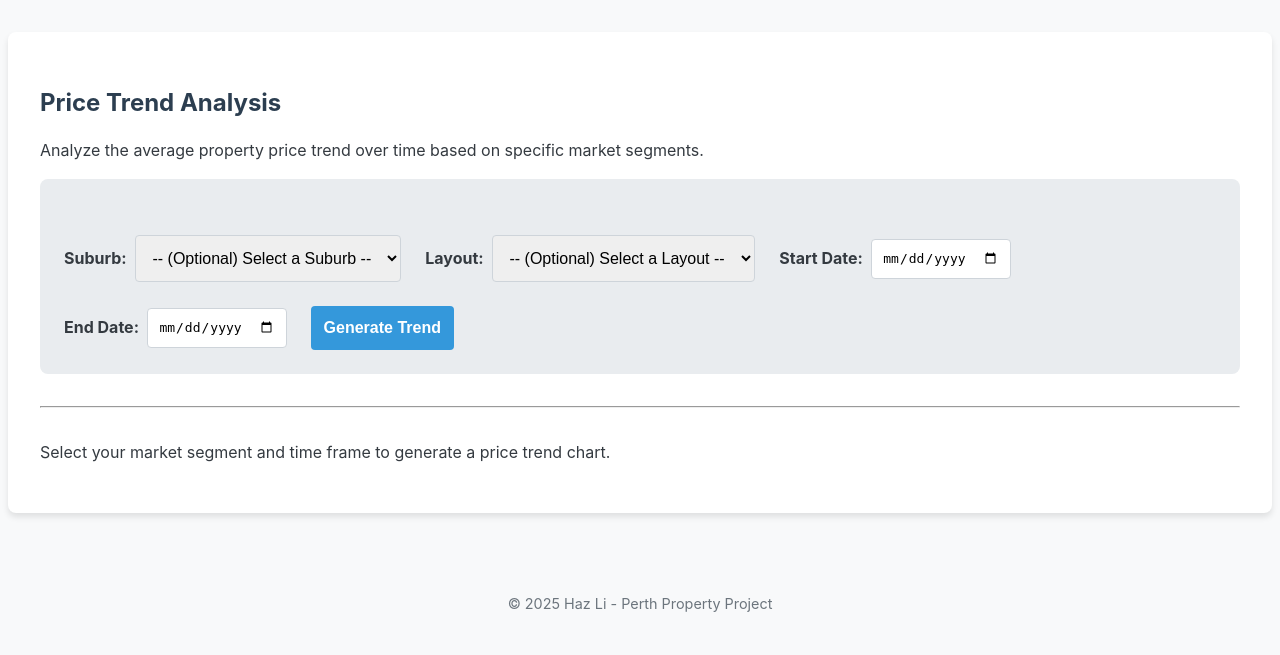
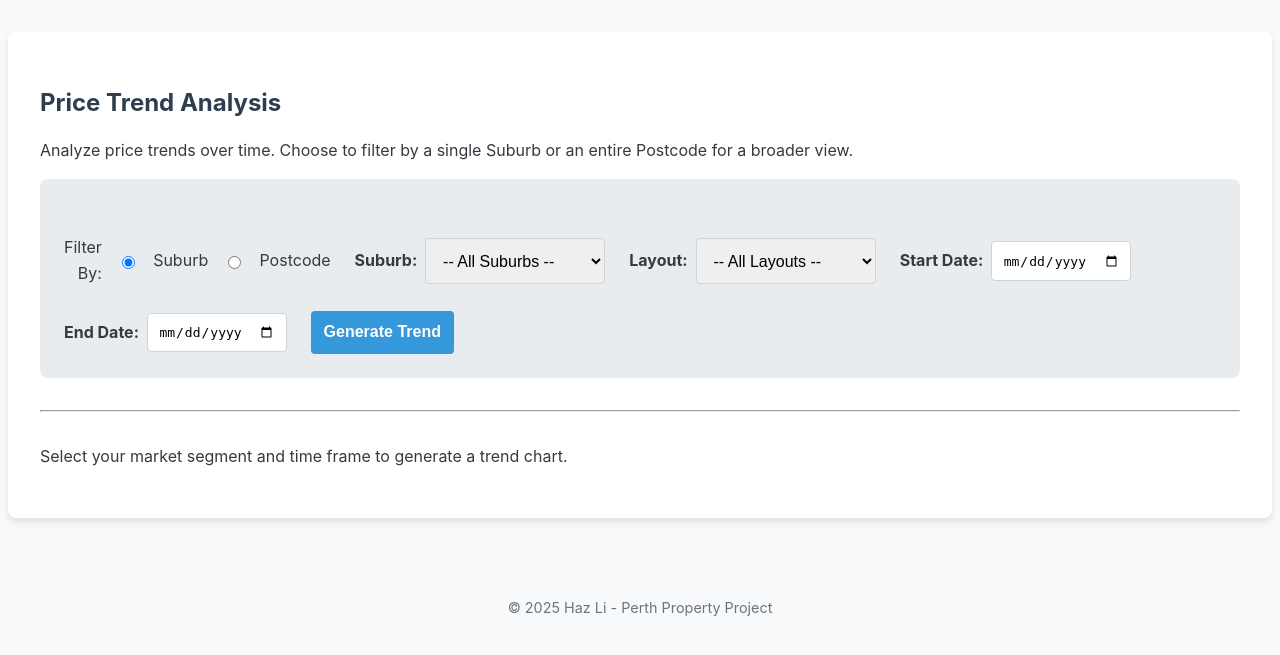
Before and after one commit to cloud9ight/perth_property_analysis, a Flask app: page /trend in a window 1280 px wide. Shown: the part 74-729 px from the top of the page. Run offline with Flask 3, Linux system fonts and the light colour scheme; tables that the repository leaves empty hold one stand-in row (values such as "Sample post"); some libraries are stand-ins or nearby versions.

Commit message:
update to filter by suburb or postcode

```diff
--- a/app.py
+++ b/app.py
@@ -50,14 +50,16 @@ def get_dimension_data():
             primary_schools = pd.read_sql("SELECT primary_school_id, primary_school_name FROM DIM_Primary_Schools ORDER BY primary_school_name", connection).to_dict('records')
             secondary_schools = pd.read_sql("SELECT secondary_school_id, secondary_school_name FROM DIM_Secondary_Schools ORDER BY secondary_school_name", connection).to_dict('records')
             years = pd.read_sql("SELECT DISTINCT YEAR(date_sold) as year FROM FACT_Properties ORDER BY year DESC", connection)['year'].tolist()
+            postcodes = pd.read_sql("SELECT DISTINCT postcode FROM DIM_Suburbs ORDER BY postcode", connection)['postcode'].tolist()
         return {
             'suburbs': suburbs, 'layouts': layouts, 'agencies': agencies,
             'primary_schools': primary_schools, 'secondary_schools': secondary_schools,
-            'available_years': years
+            'available_years': years,
+            'postcodes': postcodes
         }
     except Exception as e:
         logging.error(f"Failed to fetch dimension data: {e}")
-        return {key: [] for key in ['suburbs', 'layouts', 'agencies', 'primary_schools', 'secondary_schools', 'available_years']}
+        return {key: [] for key in ['suburbs', 'layouts', 'agencies', 'primary_schools', 'secondary_schools', 'available_years', 'postcodes']}
 
 
 # COLOR_PALETTE = [
@@ -397,76 +399,88 @@ def compare():
 @app.route('/trend', methods=['GET', 'POST'])
 def trend():
     """
-    Handles the trend analysis page, allowing users to analyze price trends over time.
+    Handles trend analysis, allowing users to filter by EITHER Suburb OR Postcode.
     """
     dim_data = get_dimension_data()
     chart_data = None
     selected_filters = {}
-
-    # We need a start date and end date for filtering the time series.
-    # We also need a layout and/or a suburb.
+    chart_title = "Price Trend"
 
     if request.method == 'POST':
         try:
-            # 1. Get filter choices
+            # --- 1. Get filter choices, including the new filter_by mode ---
+            filter_by = request.form.get('filter_by') # This will be 'suburb' or 'postcode'
+            suburb_id = request.form.get('suburb_id')
+            postcode = request.form.get('postcode')
+            layout_id = request.form.get('layout_id')
             start_date = request.form.get('start_date')
             end_date = request.form.get('end_date')
-            suburb_id = request.form.get('suburb_id')
-            layout_id = request.form.get('layout_id')
 
             selected_filters = {
+                'filter_by': filter_by,
                 'suburb_id': int(suburb_id) if suburb_id else None,
+                'postcode': int(postcode) if postcode else None,
                 'layout_id': int(layout_id) if layout_id else None,
                 'start_date': start_date,
                 'end_date': end_date
             }
 
-            # 2. Build the dynamic trend query (Aggregated by Month)
+            # --- 2. Build the dynamic query based on the selected mode ---
             query = """
-                SELECT
-                    DATE_FORMAT(p.date_sold, '%Y-%m') AS date_month,
-                    AVG(p.price) AS average_price
+                SELECT DATE_FORMAT(p.date_sold, '%Y-%m') AS date_month, AVG(p.price) AS average_price
                 FROM FACT_Properties p
-                WHERE 1=1
+                JOIN DIM_Suburbs s ON p.suburb_id = s.suburb_id
             """
+            conditions = ["1=1"] # Start with a true condition
             params = {}
+            title_parts = []
 
-            if suburb_id:
-                query += " AND p.suburb_id = :suburb_id"
+            # Determine the main geographic filter
+            if filter_by == 'suburb' and suburb_id:
+                conditions.append("p.suburb_id = :suburb_id")
                 params['suburb_id'] = suburb_id
+                suburb_map = {item['suburb_id']: item['suburb_name'] for item in dim_data['suburbs']}
+                title_parts.append(suburb_map.get(int(suburb_id), "").title())
+            elif filter_by == 'postcode' and postcode:
+                conditions.append("s.postcode = :postcode")
+                params['postcode'] = postcode
+                title_parts.append(f"Postcode {postcode}")
+
+            # Add other optional filters
             if layout_id:
-                query += " AND p.layout_id = :layout_id"
+                conditions.append("p.layout_id = :layout_id")
                 params['layout_id'] = layout_id
+                layout_map = {item['layout_id']: item['layout_name'] for item in dim_data['layouts']}
+                title_parts.append(layout_map.get(int(layout_id), ""))
             if start_date:
-                query += " AND p.date_sold >= :start_date"
-                params['start_date'] = start_date
+                conditions.append("p.date_sold >= :start_date"); params['start_date'] = start_date
             if end_date:
-                query += " AND p.date_sold <= :end_date"
-                params['end_date'] = end_date
+                conditions.append("p.date_sold <= :end_date"); params['end_date'] = end_date
 
+            query += " WHERE " + " AND ".join(conditions)
             query += " GROUP BY date_month ORDER BY date_month ASC;"
 
-            # 3. Execute query and prepare data for Chart.js
+            # --- 3. Execute and prepare data (no changes here) ---
             with engine.connect() as connection:
                 trend_df = pd.read_sql(text(query), connection, params=params)
-
                 if not trend_df.empty:
                     chart_data = {
-                        'labels': trend_df['date_month'].tolist(), # X-axis: Dates in YYYY-MM format
-                        'values': trend_df['average_price'].tolist() # Y-axis: Average Price
+                        'labels': trend_df['date_month'].tolist(),
+                        'values': trend_df['average_price'].tolist()
                     }
+                    chart_title = "Price Trend for " + " & ".join(filter(None, title_parts)) if title_parts else "Overall Market Trend"
                 else:
-                    flash("No data found for the selected criteria to generate a trend chart.", "warning")
+                    flash("No data found for the selected criteria.", "warning")
 
         except Exception as e:
             flash(f"Error running query: {e}", 'danger')
-            logging.error(f"Failed during trend analysis POST request: {e}")
 
-    # 4. Render template
     return render_template('trend.html',
                            suburbs=dim_data['suburbs'],
                            layouts=dim_data['layouts'],
+                           postcodes=dim_data['postcodes'], # Pass postcodes to the template
                            chart_data=chart_data,
+                           chart_title=chart_title,
                            selected_filters=selected_filters)
 # --- 5. Run the App ---
 if __name__ == '__main__':
--- a/static/style.css
+++ b/static/style.css
@@ -223,3 +223,12 @@ footer {
 .filter-tag strong {
   color: #1e3a5f; /* Slightly darker for the category name */
 }
+
+.filter-group-radio {
+  display: flex;
+  align-items: center;
+  gap: 0.5em;
+}
+.filter-group-radio label {
+  font-weight: normal; /* Make radio labels less bold */
+}
--- a/templates/trend.html
+++ b/templates/trend.html
@@ -4,48 +4,62 @@
 
 {% block content %}
     <h2>Price Trend Analysis</h2>
-    <p>Analyze the average property price trend over time based on specific market segments.</p>
+    <p>Analyze price trends over time. Choose to filter by a single Suburb or an entire Postcode for a broader view.</p>
 
-    <!-- Filter Form -->
     <div class="filter-container">
         <form class="filter-form" action="{{ url_for('trend') }}" method="post">
 
-            <div class="filter-group">
-                <label for="suburb_select">Suburb:</label>
-                <!-- We use a single select here as it's a deep dive into one segment -->
-                <select id="suburb_select" name="suburb_id">
-                    <option value="">-- (Optional) Select a Suburb --</option>
+            <div class="filter-group-radio">
+                <label>Filter By:</label>
+                <input type="radio" id="filter_by_suburb" name="filter_by" value="suburb"
+                       {% if not selected_filters.filter_by or selected_filters.filter_by == 'suburb' %}checked{% endif %}>
+                <label for="filter_by_suburb">Suburb</label>
+                <input type="radio" id="filter_by_postcode" name="filter_by" value="postcode"
+                       {% if selected_filters.filter_by == 'postcode' %}checked{% endif %}>
+                <label for="filter_by_postcode">Postcode</label>
+            </div>
+
+            <div class="filter-group" id="suburb-filter-group">
+                <label for="suburb_id">Suburb:</label>
+                <select id="suburb_id" name="suburb_id">
+                    <option value="">-- All Suburbs --</option>
                     {% for suburb in suburbs %}
-                        <option value="{{ suburb.suburb_id }}"
-                                {% if suburb.suburb_id == selected_filters.suburb_id %}selected{% endif %}>
+                        <option value="{{ suburb.suburb_id }}" {% if suburb.suburb_id == selected_filters.suburb_id %}selected{% endif %}>
                             {{ suburb.suburb_name | title }}
                         </option>
                     {% endfor %}
                 </select>
             </div>
 
+            <div class="filter-group" id="postcode-filter-group" style="display: none;">
+                <label for="postcode">Postcode:</label>
+                <select id="postcode" name="postcode">
+                    <option value="">-- All Postcodes --</option>
+                    {% for pc in postcodes %}
+                        <option value="{{ pc }}" {% if pc == selected_filters.postcode %}selected{% endif %}>{{ pc }}</option>
+                    {% endfor %}
+                </select>
+            </div>
+
             <div class="filter-group">
-                <label for="layout_select">Layout:</label>
-                <select id="layout_select" name="layout_id">
-                    <option value="">-- (Optional) Select a Layout --</option>
+                <label for="layout_id">Layout:</label>
+                <select id="layout_id" name="layout_id">
+                    <option value="">-- All Layouts --</option>
                     {% for layout in layouts %}
-                        <option value="{{ layout.layout_id }}"
-                                {% if layout.layout_id == selected_filters.layout_id %}selected{% endif %}>
+                        <option value="{{ layout.layout_id }}" {% if layout.layout_id == selected_filters.layout_id %}selected{% endif %}>
                             {{ layout.layout_name }}
                         </option>
                     {% endfor %}
                 </select>
             </div>
 
-            <!-- Date Range Filter -->
             <div class="filter-group">
                 <label for="start_date">Start Date:</label>
-                <input type="date" id="start_date" name="start_date" value="{{ selected_filters.start_date }}">
+                <input type="date" id="start_date" name="start_date" value="{{ selected_filters.start_date or '' }}">
             </div>
-
             <div class="filter-group">
                 <label for="end_date">End Date:</label>
-                <input type="date" id="end_date" name="end_date" value="{{ selected_filters.end_date }}">
+                <input type="date" id="end_date" name="end_date" value="{{ selected_filters.end_date or '' }}">
             </div>
 
             <button type="submit">Generate Trend</button>
@@ -54,48 +68,67 @@
 
     <hr style="margin: 2em 0;">
 
-    <!-- Results Section: Chart Display -->
     <div class="results">
         {% if chart_data %}
-            <h3>Price Trend Over Time</h3>
+            <h3>{{ chart_title }}</h3>
             <div style="width: 100%; max-width: 900px; margin: auto;">
-                <!-- Chart.js canvas -->
                 <canvas id="trendChart"></canvas>
             </div>
         {% elif request.method == 'POST' %}
-            <p>No trend data found for the selected criteria. Please try a different selection.</p>
+            <p>No trend data found for the selected criteria.</p>
         {% else %}
-            <p>Select your market segment and time frame to generate a price trend chart.</p>
+            <p>Select your market segment and time frame to generate a trend chart.</p>
         {% endif %}
     </div>
-
 {% endblock %}
 
 {% block scripts %}
-<!-- Include Chart.js script if not already in base.html. If already in base.html, remove this line. -->
-<script src="https://cdn.jsdelivr.net/npm/chart.js" defer></script>
+<script src="https://cdn.jsdelivr.net/npm/chart.js"></script>
+<script src="{{ url_for('static', filename='custom.js') }}?v=1.4"></script>
+<script>
+    document.addEventListener('DOMContentLoaded', function() {
+        // --- Logic for toggling Suburb/Postcode filters ---
+        const suburbRadio = document.getElementById('filter_by_suburb');
+        const postcodeRadio = document.getElementById('filter_by_postcode');
+        const suburbGroup = document.getElementById('suburb-filter-group');
+        const postcodeGroup = document.getElementById('postcode-filter-group');
 
-<script>
-    // This function ensures the script runs after the DOM is ready
-    document.addEventListener('DOMContentLoaded', function() {
-        // We look for the chart_data variable passed from our Flask backend.
-        // It should be a JSON string, so we parse it into a JS object.
+        function toggleFilters() {
+            if (suburbRadio.checked) {
+                suburbGroup.style.display = 'flex';
+                postcodeGroup.style.display = 'none';
+            } else {
+                suburbGroup.style.display = 'none';
+                postcodeGroup.style.display = 'flex';
+            }
+        }
+        toggleFilters();
+        suburbRadio.addEventListener('change', toggleFilters);
+        postcodeRadio.addEventListener('change', toggleFilters);
+
+        // --- Logic for rendering the chart ---
         const chartData = {{ chart_data | tojson | safe }};
+        const ctx = document.getElementById('trendChart'); // Get the canvas element
 
         if (chartData && chartData.labels && chartData.labels.length > 0) {
-            const ctx = document.getElementById('trendChart').getContext('2d');
+            // Destroy any existing chart instance on the canvas before creating a new one
+            let chartStatus = Chart.getChart("trendChart");
+            if (chartStatus != undefined) {
+                chartStatus.destroy();
+            }
 
+            // Now, create the new Chart instance. 'Chart' is guaranteed to be defined here.
             new Chart(ctx, {
                 type: 'line',
                 data: {
-                    labels: chartData.labels, // YYYY-MM
+                    labels: chartData.labels,
                     datasets: [{
                         label: 'Average Price (AUD)',
                         data: chartData.values,
-                        borderColor: '#3498db',
-                        backgroundColor: 'rgba(52, 152, 219, 0.1)',
+                        borderColor: '#2ecc71',
+                        backgroundColor: 'rgba(46, 204, 113, 0.1)',
                         fill: true,
-                        tension: 0.1
+                        tension: 0.2
                     }]
                 },
                 options: {
@@ -103,27 +136,19 @@
                     scales: {
                         y: {
                             ticks: {
-                                // Format ticks as currency
                                 callback: function(value, index, values) {
                                     return '$' + new Intl.NumberFormat().format(value);
                                 }
                             },
-                            title: {
-                                display: true,
-                                text: 'Average Price'
-                            }
+                            title: { display: true, text: 'Average Price' }
                         },
                         x: {
-                            title: {
-                                display: true,
-                                text: 'Date'
-                            }
+                            title: { display: true, text: 'Date' }
                         }
                     },
                     plugins: {
                         tooltip: {
                             callbacks: {
-                                // Format tooltip labels as currency
                                 label: function(context) {
                                     return 'Price: ' + new Intl.NumberFormat('en-AU', { style: 'currency', currency: 'AUD' }).format(context.parsed.y);
                                 }
@@ -132,6 +157,14 @@
                     }
                 }
             });
+        } else {
+            // Optional: Clear canvas if no data.
+            // This is if you want to explicitly remove a previous chart if a new query yields no data.
+            let chartStatus = Chart.getChart("trendChart");
+            if (chartStatus != undefined) {
+                chartStatus.destroy();
+            }
+            // You might also want to clear the canvas visually, e.g., by resetting its context or hiding its parent div.
         }
     });
 </script>
```
